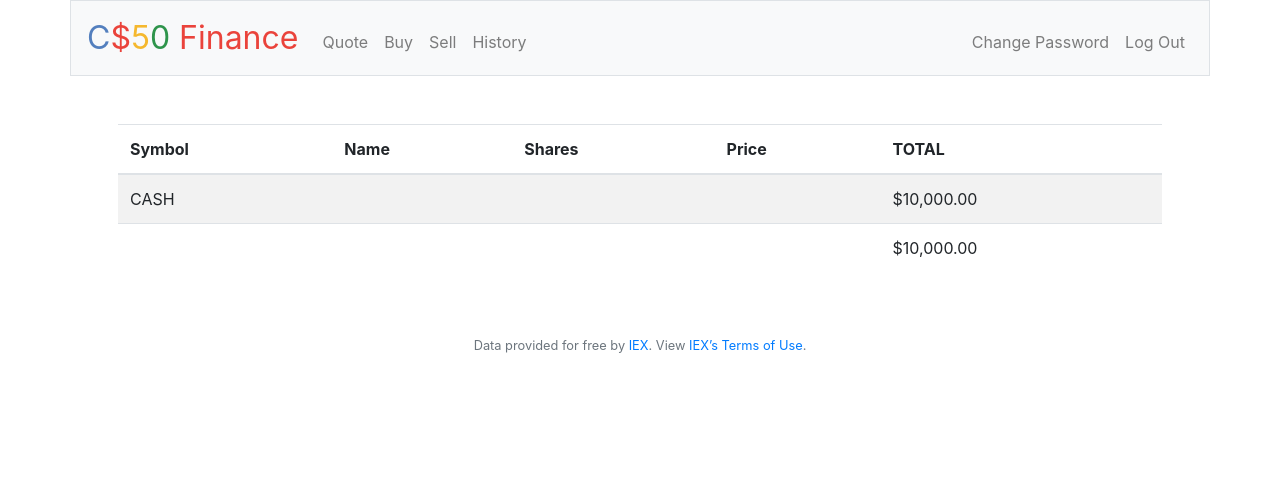
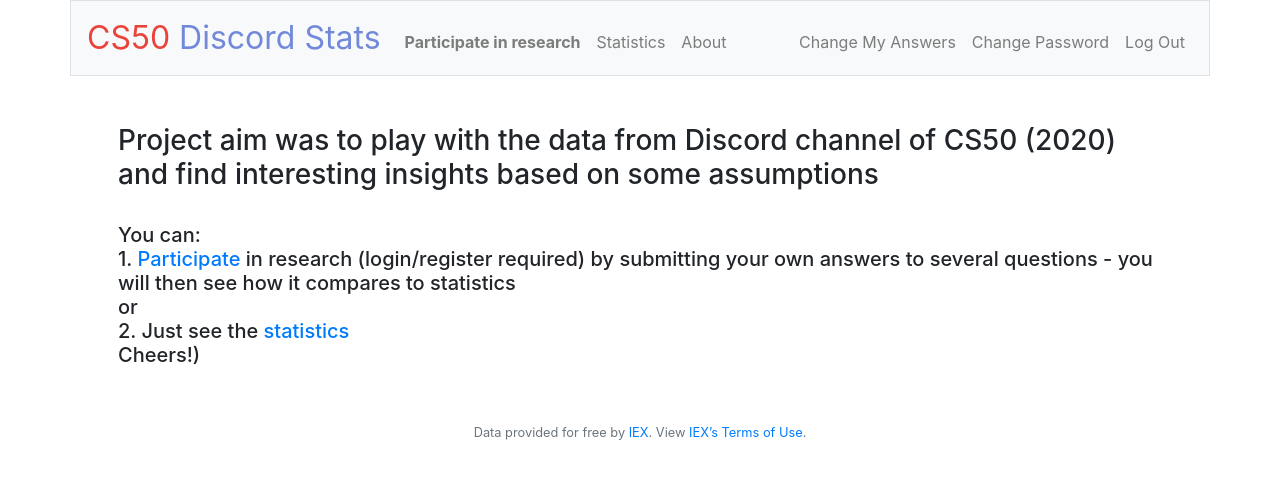
Before and after one commit to lehanest95/cs50_final_project, a Flask app: page / in a window 1280 px wide. Shown: the top 479 px of the page. Run offline with Flask 2, Linux system fonts and the light colour scheme; a user stored in the database is signed in; some libraries are stand-ins or nearby versions.

Commit message:
cleaned project to fit to idea

```diff
--- a/app.py
+++ b/app.py
@@ -7,7 +7,7 @@
 from werkzeug.exceptions import default_exceptions, HTTPException, InternalServerError
 from werkzeug.security import check_password_hash, generate_password_hash
 
-from helpers import apology, login_required, lookup, usd
+from helpers import apology, login_required
 
 import datetime
 
@@ -27,9 +27,6 @@
     return response
 
 
-# Custom filter
-app.jinja_env.filters["usd"] = usd
-
 # Configure session to use filesystem (instead of signed cookies)
 app.config["SESSION_FILE_DIR"] = mkdtemp()
 app.config["SESSION_PERMANENT"] = False
@@ -46,90 +43,34 @@
 
 
 @app.route("/")
-@login_required
 def index():
-    """Show portfolio of stocks"""
-    user_id = session["user_id"]
-
-    # get table with amount of each stock in portfolio
-    portfolio = db.execute(
-        "SELECT symbol, SUM(amount) amount FROM history WHERE user_id=:user_id GROUP BY symbol HAVING SUM(amount) > 0",
-        user_id=user_id)
-
-    current_cash = db.execute("SELECT cash FROM users WHERE id = :user_id", user_id=user_id)[0]["cash"]
-    portfolio_value = current_cash
-
-    # adding new key to dictionary with corresponding value
-    for row in range(len(portfolio)):
-        symbol = portfolio[row]["symbol"]
-        lookup_arr = lookup(symbol)  # to optimize query to API
-        price = lookup_arr["price"]
-        portfolio[row]["name"] = lookup_arr["name"]
-        portfolio[row]["price"] = usd(price)
-        portfolio[row]["sum"] = round(price * portfolio[row]["amount"], 2)
-        portfolio_value += portfolio[row]["sum"]
-        portfolio[row]["sum"] = usd(portfolio[row]["sum"])
-
-    return render_template("index.html", portfolio=portfolio, cash=usd(round(current_cash, 2)),
-                           portfolio_value=usd(round(portfolio_value, 2)))
+    return render_template("index.html")
 
 
-@app.route("/buy", methods=["GET", "POST"])
+@app.route("/participate", methods=["GET", "POST"])
 @login_required
-def buy():
-    """Buy shares of stock"""
-
+def participate():
     if request.method == "POST":
-        symbol = request.form.get("symbol")
-        if not lookup(symbol):
-            return apology("the symbol does not exist", 403)
-        price = lookup(symbol)["price"]
-
-        amount = int(request.form.get("shares"))
-        if amount < 1:
-            return apology("amount is not a positive integer", 403)
-
-        now = datetime.datetime.now()
-        user_id = session["user_id"]
-
-        transaction_amount = price * amount
-        current_cash = db.execute("SELECT cash FROM users WHERE id = :user_id", user_id=user_id)
-        current_cash = current_cash[0]["cash"]
-        cash_after = current_cash - transaction_amount
-
-        if cash_after < 0:
-            return apology("not enough cash to make the purchase", 403)
-
-        # update history table
-        db.execute(
-            "INSERT INTO history (user_id, symbol, amount, price, datetime) VALUES (:user_id, :symbol, :amount, :price, :datetime)",
-            user_id=user_id, symbol=symbol, amount=amount, price=price, datetime=now)
-
-        # update user table with new cash amount
-        db.execute("UPDATE users SET cash = :cash_after WHERE id = :user_id", cash_after=cash_after, user_id=user_id)
 
         flash("Stock(s) bought")
         return redirect("/")
 
     # User reached route via GET (as by clicking a link or via redirect)
     else:
-        return render_template("buy.html")
+        return render_template("participate.html", session=session["user_id"])
 
 
-@app.route("/history")
-@login_required
-def history():
+@app.route("/statistics")
+def statistics():
     """Show history of transactions"""
-    user_id = session["user_id"]
-    history = db.execute("SELECT * FROM history WHERE user_id=:user_id", user_id=user_id)
+    # if session.user_id:
 
-    return render_template("history.html", history=history)
+    # user_id = session["user_id"]
+    return render_template("statistics.html")
 
 
 @app.route("/login", methods=["GET", "POST"])
 def login():
-    """Log user in"""
-
     # Forget any user_id
     session.clear()
 
@@ -167,45 +108,21 @@
 
 @app.route("/logout")
 def logout():
-    """Log user out"""
-
     # Forget any user_id
     session.clear()
 
-    # Redirect user to login form
+    # Redirect user to home page
     return redirect("/")
 
 
-@app.route("/quote", methods=["GET", "POST"])
+@app.route("/about")
 @login_required
-def quote():
-    """Get stock quote."""
-
-    # User reached route via POST (as by submitting a form via POST)
-    if request.method == "POST":
-        symbol = request.form.get("symbol")
-
-        # lookup return a dictionary with 3 values
-        quoted = lookup(symbol)
-
-        # check if user typed the existing symbol
-        if not quoted:
-            return render_template("quoted.html", quoted="You typed incorrect symbol")
-
-        # A share of Apple, Inc. (AAPL) costs $310.13.
-        display_text = "A share of " + quoted["name"] + " (" + symbol + ") costs $" + str(quoted["price"])
-
-        # Redirect user to home page
-        return render_template("quoted.html", quoted=display_text)
-
-    # User reached route via GET (as by clicking a link or via redirect)
-    else:
-        return render_template("quote.html")
+def about():
+    return render_template("about.html")
 
 
 @app.route("/register", methods=["GET", "POST"])
 def register():
-    """Register user"""
     # User reached route via POST (as by submitting a form via POST)
     if request.method == "POST":
 
@@ -257,53 +174,31 @@
     return apology("TODO")
 
 
-@app.route("/sell", methods=["GET", "POST"])
+@app.route("/change-password", methods=["GET", "POST"])
 @login_required
-def sell():
-    user_id = session["user_id"]
+def change_password():
+    if request.method == "POST":
+        new_password = request.form.get("password")
+        new_password_again = request.form.get("password_again")
+        if new_password != new_password_again:
+            return apology("Come on, new passwords don't match", 403)
 
-    # get table with amount of each stock in portfolio
-    portfolio = db.execute(
-        "SELECT DISTINCT symbol FROM history WHERE user_id=:user_id GROUP BY symbol HAVING SUM(amount) > 0",
-        user_id=user_id)
+        # check whether password is the same as current
+        old_hash = db.execute("SELECT hash FROM users WHERE id=:user_id", user_id=session["user_id"])[0]["hash"]
+        if check_password_hash(old_hash, new_password):
+            return apology("I think you wanted to change pass =/, but it's the same as previous", 403)
 
-    if request.method == "POST":
-        symbol = request.form.get("symbol")
-        # if symbol not in portfolio["symbol"]:
-        #     return apology("little Gangsta hacker", 403)
-        amount = int(request.form.get("shares"))
-        if amount < 1:
-            return apology("you can't sell negative amounth of shares")
-
-        # get selected symbol amount in portfolio
-        symbol_amount = \
-        db.execute("SELECT SUM(amount) amount FROM history WHERE user_id=:user_id AND symbol=:symbol", user_id=user_id,
-                   symbol=symbol)[0]["amount"]
-        if amount > symbol_amount:
-            return apology("you're trying to sell more stocks than you own", 403)
-
-        # calculate transaction sum
-        price = float(lookup(symbol)["price"])
-        sell_sum = price * amount
-        current_cash = db.execute("SELECT cash FROM users WHERE id = :user_id", user_id=user_id)[0]["cash"]
-        cash_result = current_cash + sell_sum
-
-        # update cash amount
-        db.execute("UPDATE users SET cash = :cash_result WHERE id=:user_id", cash_result=cash_result, user_id=user_id)
-
-        # update history table
-        now = datetime.datetime.now()
-        db.execute(
-            "INSERT INTO history (user_id, symbol, amount, price, datetime) VALUES (:user_id, :symbol, :amount, :price, :datetime)",
-            user_id=user_id, symbol=symbol, amount=-amount, price=price, datetime=now)
+        # write new password to DB
+        new_hash = generate_password_hash(new_password)
+        db.execute("UPDATE users SET hash=:new_hash WHERE id=:user_id", new_hash=new_hash, user_id=session["user_id"])
 
         # Redirect user to home page
-        flash("Stock sold")
+        flash("Password changed")
         return redirect("/")
 
     # User reached route via GET (as by clicking a link or via redirect)
     else:
-        return render_template("sell.html", portfolio=portfolio)
+        return render_template("change-password.html")
 
 
 def errorhandler(e):
@@ -316,33 +211,3 @@
 # Listen for errors
 for code in default_exceptions:
     app.errorhandler(code)(errorhandler)
-
-
-@app.route("/change-password", methods=["GET", "POST"])
-@login_required
-def change_password():
-    if request.method == "POST":
-        user_id = session["user_id"]
-        new_password = request.form.get("password")
-        new_password_again = request.form.get("password_again")
-        if new_password != new_password_again:
-            return apology("Come on, new passwords don't match", 403)
-
-        # check whether password is the same as current
-        old_hash = db.execute("SELECT hash FROM users WHERE id=:user_id", user_id=user_id)[0]["hash"]
-        if check_password_hash(old_hash, new_password):
-            return apology("I think you wanted to change pass =/, but it's the same as previous", 403)
-
-        # write new password to DB
-        new_hash = generate_password_hash(new_password)
-        db.execute("UPDATE users SET hash=:new_hash WHERE id=:user_id", new_hash=new_hash, user_id=user_id)
-
-        # Redirect user to home page
-        flash("Password changed")
-        return redirect("/")
-
-    # User reached route via GET (as by clicking a link or via redirect)
-    else:
-        return render_template("change-password.html")
-
-# export API_KEY=pk_0923fa0d402b45abbde2964318ebdd08
--- a/static/styles.css
+++ b/static/styles.css
@@ -25,9 +25,9 @@
 {
     color: #ea433b;
 }
-nav .navbar-brand .yellow
+nav .navbar-brand .discord
 {
-    color: #f5b82e;
+    color: #7289DA;
 }
 nav .navbar-brand .green
 {
--- a/templates/apology.html
+++ b/templates/apology.html
@@ -5,5 +5,5 @@
 {% endblock %}
 
 {% block main %}
-    <img alt="{{ top }}" class="border" src="http://memegen.link/custom/{{ top | urlencode }}/{{ bottom | urlencode }}.jpg?alt=https://i.imgur.com/CsCgN7Ll.png" title="{{ top }}">
+    <img alt="{{ top }}" class="border" src="http://memegen.link/custom/{{ top | urlencode }}/{{ bottom | urlencode }}.jpg?alt=https://memegen.link/hagrid/_/i_should_not_have_said_that.jpg" title="{{ top }}">
 {% endblock %}
--- a/templates/index.html
+++ b/templates/index.html
@@ -5,34 +5,18 @@
 {% endblock %}
 
 {% block main %}
-    <table class="table table-striped" text-align="left">
-        <thead>
-            <th>Symbol</th>
-            <th>Name</th>
-            <th>Shares</th>
-            <th>Price</th>
-            <th>TOTAL</th>
-        </thead>
-        <tbody>
-            {% for row in portfolio %}
-                <tr>
-                    <td> {{ row["symbol"] }} </td>
-                    <td> {{ row["name"] }} </td>
-                    <td> {{ row["amount"] }} </td>
-                    <td> {{ row["price"] }} </td>
-                    <td> {{ row["sum"] }} </td>
-                </tr>
-            {% endfor %}
-            <tr>
-                    <td colspan="4">CASH</td>
-                    <td>{{ cash }}</td>
-            </tr>
-        </tbody>
-        <tfoot>
-            <tr>
-                <td colspan="4"></td>
-                <td> {{ portfolio_value }}</td>
-            </tr>
-        </tfoot>
-    </table>
+    <div style="text-align: left">
+        <h3>Project aim was to play with the data from Discord channel of CS50 (2020) and find interesting insights based on some assumptions</h3>
+        <br>
+            <h5>
+        You can:
+        <br>
+                1. <a href="/participate">Participate</a> in research (login/register required) by submitting your own answers to several questions - you will then see how it compares to statistics
+        <br>
+        or
+        <br>
+                2. Just see the <a href="/statistics">statistics</a>
+        <br>
+        Cheers!)</h5>
+    </div>
 {% endblock %}
--- a/templates/layout.html
+++ b/templates/layout.html
@@ -27,23 +27,28 @@
     <body>
 
         <nav class="navbar navbar-expand-md navbar-light bg-light border">
-            <a class="navbar-brand" href="/"><span class="blue">C</span><span class="red">$</span><span class="yellow">5</span><span class="green">0</span> <span class="red">Finance</span></a>
+            <a class="navbar-brand" href="/"><span class="red">CS50</span><span class="discord"> Discord Stats</a>
             <button aria-controls="navbar" aria-expanded="false" aria-label="Toggle navigation" class="navbar-toggler" data-target="#navbar" data-toggle="collapse" type="button">
                 <span class="navbar-toggler-icon"></span>
             </button>
             <div class="collapse navbar-collapse" id="navbar">
                 {% if session.user_id %}
                     <ul class="navbar-nav mr-auto mt-2">
-                        <li class="nav-item"><a class="nav-link" href="/quote">Quote</a></li>
-                        <li class="nav-item"><a class="nav-link" href="/buy">Buy</a></li>
-                        <li class="nav-item"><a class="nav-link" href="/sell">Sell</a></li>
-                        <li class="nav-item"><a class="nav-link" href="/history">History</a></li>
+                        <li class="nav-item"><a class="nav-link" href="/participate"><strong>Participate in research</strong></a></li>
+                        <li class="nav-item"><a class="nav-link" href="/statistics">Statistics</a></li>
+                        <li class="nav-item"><a class="nav-link" href="/about">About</a></li>
                     </ul>
                     <ul class="navbar-nav ml-auto mt-2">
+                        <li class="nav-item"><a class="nav-link" href="/change-answers">Change My Answers</a></li>
                         <li class="nav-item"><a class="nav-link" href="/change-password">Change Password</a></li>
                         <li class="nav-item"><a class="nav-link" href="/logout">Log Out</a></li>
                     </ul>
                 {% else %}
+                    <ul class="navbar-nav mr-auto mt-2">
+                        <li class="nav-item"><a class="nav-link" href="/participate"><strong>Participate in research</strong></a></li>
+                        <li class="nav-item"><a class="nav-link" href="/statistics">Statistics</a></li>
+                        <li class="nav-item"><a class="nav-link" href="/about">About</a></li>
+                    </ul>
                     <ul class="navbar-nav ml-auto mt-2">
                         <li class="nav-item"><a class="nav-link" href="/register">Register</a></li>
                         <li class="nav-item"><a class="nav-link" href="/login">Log In</a></li>
```
Also changed, not shown: helpers.py (+0 -28 lines), templates/buy.html (deleted, +0 -17 lines), templates/history.html (deleted, +0 -26 lines), templates/participate.html (added, +18 -0 lines), templates/quote.html (deleted, +0 -14 lines), templates/quoted.html (deleted, +0 -9 lines), templates/sell.html (deleted, +0 -22 lines).
